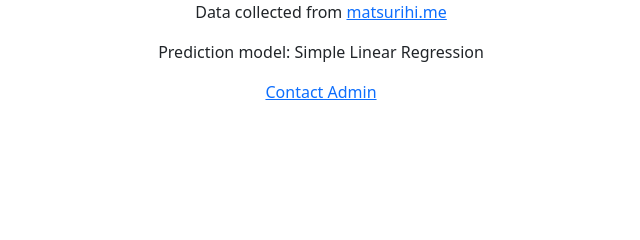
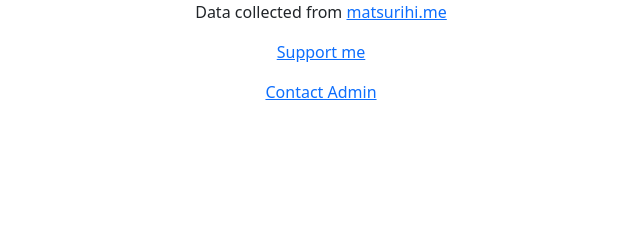
Before and after one commit to changharry/mltd-predict, a Flask app: template templates/idol.html in a window 1280 px wide. Shown: the part 436-676 px from the top of the page, without its empty margins (319-959 px from the left). Run offline with Flask 2, Linux system fonts and the light colour scheme; the template is opened without the code that fills it, so the values that code supplies are empty.

Commit message:
UPDATE EVENT ID 339 （ANI）

```diff
--- a/templates/default.html
+++ b/templates/default.html
@@ -198,7 +198,6 @@ function filter(scatter) {
 </script>
 <footer style="text-align: center">
     <p>Data collected from <a href="https://api.matsurihi.me/docs/">matsurihi.me</a> </p>
-    <p>Prediction model: Simple Linear Regression</p>
     <p><a href="https://www.buymeacoffee.com/harryczh">Support me</a></p>
     <p><a href="mailto:admin@imas-mltd.com">Contact Admin</a></p>
 </footer>
--- a/templates/idol.html
+++ b/templates/idol.html
@@ -136,7 +136,7 @@ function filter(scatter) {
 </script>
 <footer style="text-align: center">
     <p>Data collected from <a href="https://api.matsurihi.me/docs/">matsurihi.me</a> </p>
-    <p>Prediction model: Simple Linear Regression</p>
+    <p><a href="https://www.buymeacoffee.com/harryczh">Support me</a></p>
     <p><a href="mailto:admin@imas-mltd.com">Contact Admin</a></p>
 </footer>
 </body>
```
